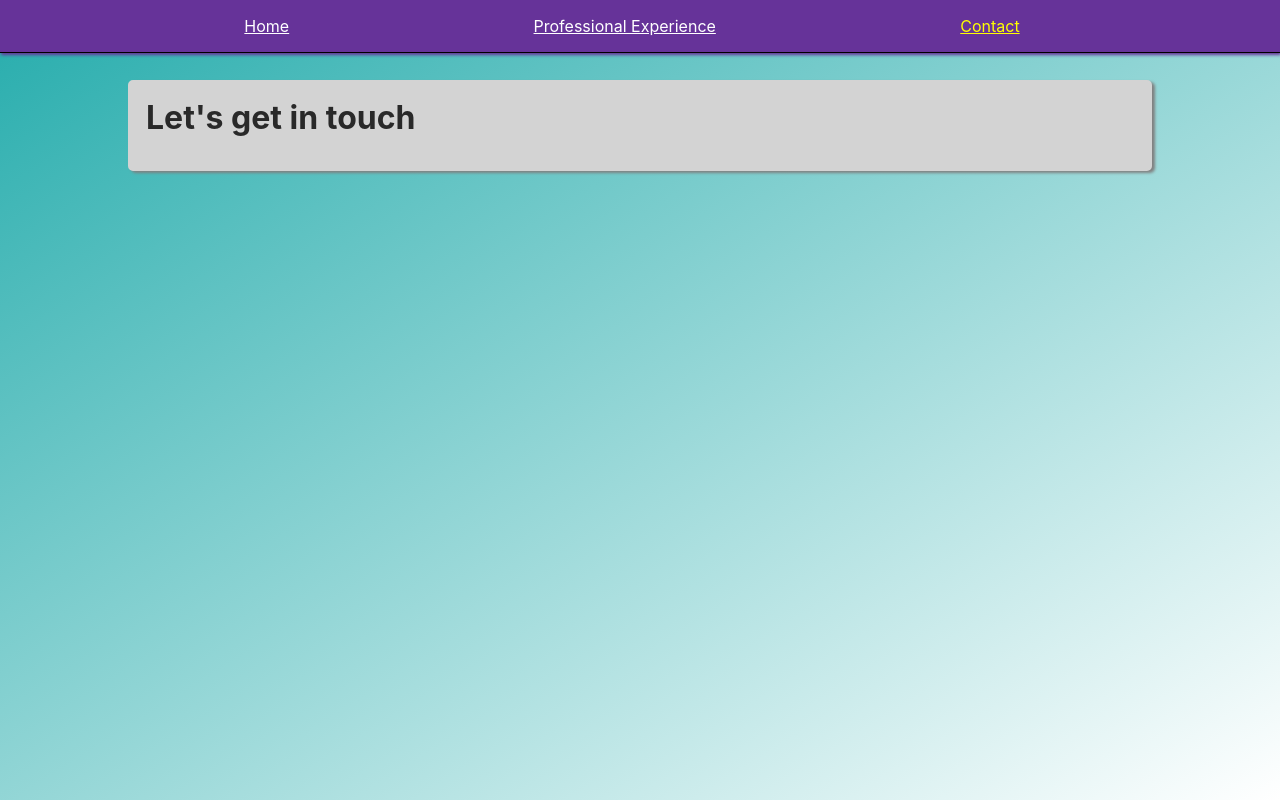
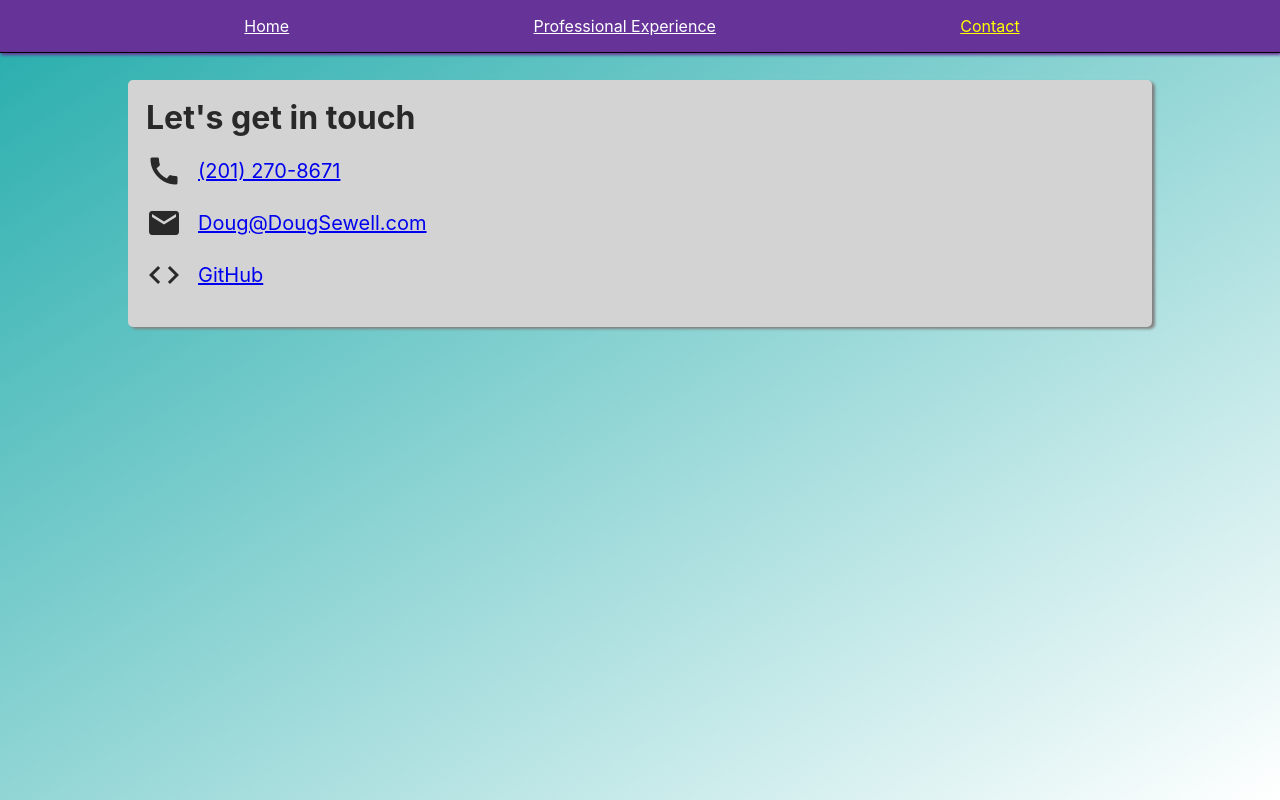
Before and after one commit to Doug-Sewell/portfolio-site, a React (Create React App) app: page /Contact in a window 1280 px wide. Built offline with nearby package versions, Linux system fonts and the light colour scheme.

Commit message:
Set vsCode configuration to be ignored. Added material icons. Continued work on Contact page.

```diff
--- a/public/index.html
+++ b/public/index.html
@@ -11,6 +11,8 @@
     />
     <link rel="apple-touch-icon" href="%PUBLIC_URL%/logo192.png" />
     <link rel="stylesheet" href="https://fonts.googleapis.com/css?family=Roboto:300,400,500,700&display=swap" />
+    <link href="https://fonts.googleapis.com/icon?family=Material+Icons"
+      rel="stylesheet">
     <!--
       manifest.json provides metadata used when your web app is installed on a
       user's mobile device or desktop. See https://developers.google.com/web/fundamentals/web-app-manifest/
--- a/src/Components/Contact/Contact.js
+++ b/src/Components/Contact/Contact.js
@@ -1,12 +1,13 @@
 import React from 'react';
 import Card from '../../UI/Card/Card';
 import classes from './contact.module.css';
-import { Icon } from '@material-ui/core';
+import ContactCard from './ContactCard/ContactCard';
 
 const contact = () =>
     <div className={classes.ContactContainer}>
         <Card>
             <h1>Let's get in touch</h1>
+            <ContactCard />
         </Card>
     </div>
 
--- /dev/null
+++ b/src/Components/Contact/ContactCard/ContactCard.js
@@ -0,0 +1,22 @@
+import React from 'react';
+import classes from './ContactCard.module.css';
+
+const contactCard = () => (
+    <div className={classes.ContactContainer}>
+        <div className={classes.ContactRowContainer}>
+            <div className={classes.IconContainer}><span className={classes.MaterialIcons}>call</span></div>
+            <div className={classes.ContactTextContainer}><p><a href="tel:+12012708671" title="Call Me!">(201) 270-8671</a></p></div>
+        </div>
+        <div className={classes.ContactRowContainer}>
+            <div className={classes.IconContainer}><span className={classes.MaterialIcons}>mail</span></div>
+            <div className={classes.ContactTextContainer}><p><a href="mailto:Doug@DougSewell.com" title="Email Me!">Doug@DougSewell.com</a></p></div>
+        </div>
+        <div className={classes.ContactRowContainer}>
+            <div className={classes.IconContainer}><span className={classes.MaterialIcons}>code</span></div>
+            <div className={classes.ContactTextContainer}><p><a href="https://www.github.com/doug-sewell/" title="See coding examples" target="_blank">GitHub</a></p></div>
+        </div>
+
+    </div>
+);
+
+export default contactCard;
--- /dev/null
+++ b/src/Components/Contact/ContactCard/ContactCard.module.css
@@ -0,0 +1,51 @@
+.ContactContainer {
+    width:100%;
+    display:flex;
+    flex-flow: column;
+}
+
+/* fallback */
+@font-face {
+    font-family: 'Material Icons';
+    font-style: normal;
+    font-weight: 400;
+    src: url(https://fonts.gstatic.com/s/materialicons/v52/flUhRq6tzZclQEJ-Vdg-IuiaDsNc.woff2) format('woff2');
+  }
+
+  .MaterialIcons {
+    font-family: 'Material Icons';
+    font-weight: normal;
+    font-style: normal;
+    font-size: 36px;
+    line-height: 1;
+    letter-spacing: normal;
+    text-transform: none;
+    display: inline-block;
+    white-space: nowrap;
+    word-wrap: normal;
+    direction: ltr;
+    -webkit-font-feature-settings: 'liga';
+    -webkit-font-smoothing: antialiased;
+  }
+
+  .ContactRowContainer {
+      display:flex;
+      margin-bottom:1rem;
+  }
+
+  p {
+      font-size:1.25rem;
+  }
+
+  .IconContainer {
+      display:flex;
+      align-items: center;
+  }
+
+  .ContactTextContainer {
+      display:flex;
+      width:100%;
+      justify-content: flex-start;
+      align-items: center;
+      padding-left:1rem;
+  }
```
Also changed, not shown: 1 other file (tests, documents, lock files or other folders).
